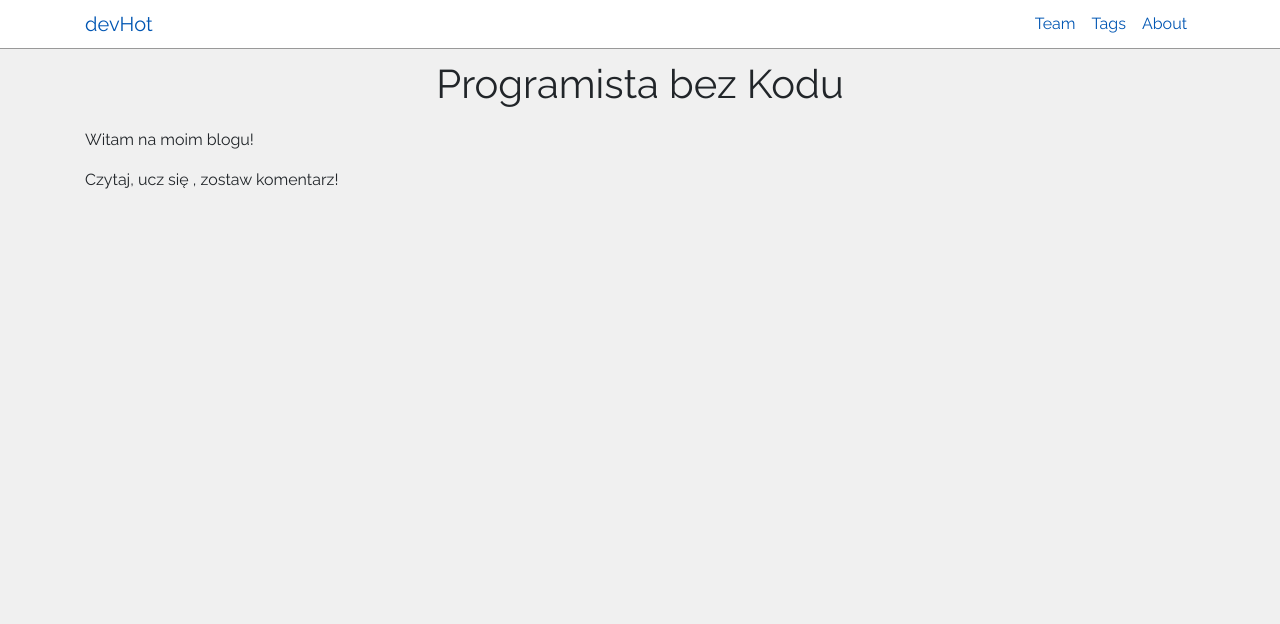
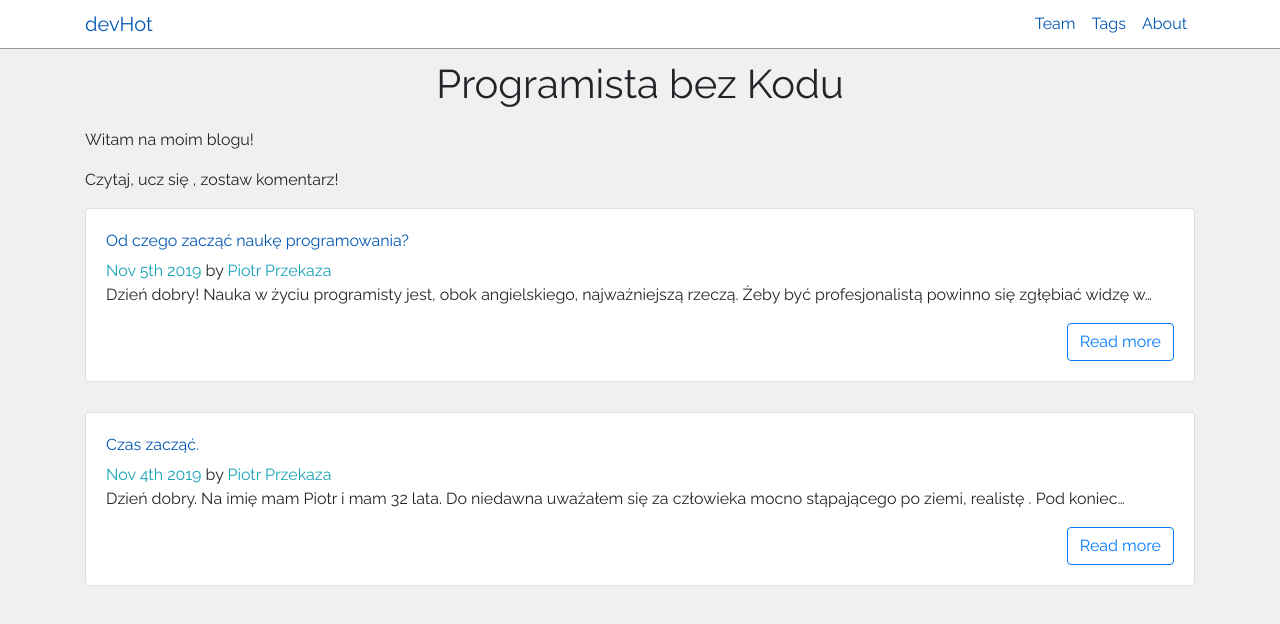
Before and after one commit to PiotrPrzekaza/blog, a Gatsby site: page / in a window 1280 px wide. Built offline with nearby package versions, Linux system fonts and the light colour scheme; Gatsby itself is replaced by a stand-in of ours.

Commit message:
added Post component, makeed query for GQL and put posts in home page

```diff
--- /dev/null
+++ b/src/components/Post.js
@@ -0,0 +1,24 @@
+import React from 'react'
+import { Link } from 'gatsby'
+import { Card, CardText, CardTitle, CardSubtitle, CardBody } from 'reactstrap'
+
+const Post = ({ title, date, author, path, body }) => {
+    return (
+        <Card>
+            <CardBody>
+                <CardTitle>
+                    <Link to={path}>
+                        {title}
+                    </Link>
+                </CardTitle>
+                <CardSubtitle>
+                    <span className="text-info">{date}</span> by{' '}
+                    <span className="text-info">{author}</span>
+                </CardSubtitle>
+                <CardText>{body}</CardText>
+                <Link to={path} className="btn btn-outline-primary float-lg-right">Read more</Link>
+            </CardBody>
+        </Card>
+    )
+}
+export default Post;
--- a/src/pages/index.js
+++ b/src/pages/index.js
@@ -2,6 +2,8 @@
 
 import Layout from "../components/layout"
 import SEO from "../components/seo"
+import { graphql, StaticQuery } from "gatsby"
+import Post from '../components/Post'
 
 const IndexPage = () => (
   <Layout>
@@ -9,7 +11,42 @@
     <h1>Programista bez Kodu</h1>
     <p>Witam na moim blogu!</p>
     <p>Czytaj, ucz się , zostaw komentarz!</p>
+    <StaticQuery query={indexQuery} render={data => {
+      return (
+        <div>
+          {data.allMarkdownRemark.edges.map(({ node }) => (
+            <Post
+              title={node.frontmatter.title}
+              author={node.frontmatter.author}
+              date={node.frontmatter.date}
+              path={node.frontmatter.path}
+              body={node.excerpt}
+            />
+          ))}
+        </div>
+      )
+    }} />
   </Layout>
 )
 
+const indexQuery = graphql`
+query{
+  allMarkdownRemark(sort: {fields: [frontmatter___date], order: DESC}) {
+    edges{
+      node{
+        id
+        frontmatter{
+          title
+          date(formatString: "MMM Do YYYY")
+          author
+          path
+        }
+        excerpt
+      }
+    }
+  }
+}
+`
+
+
 export default IndexPage
```
